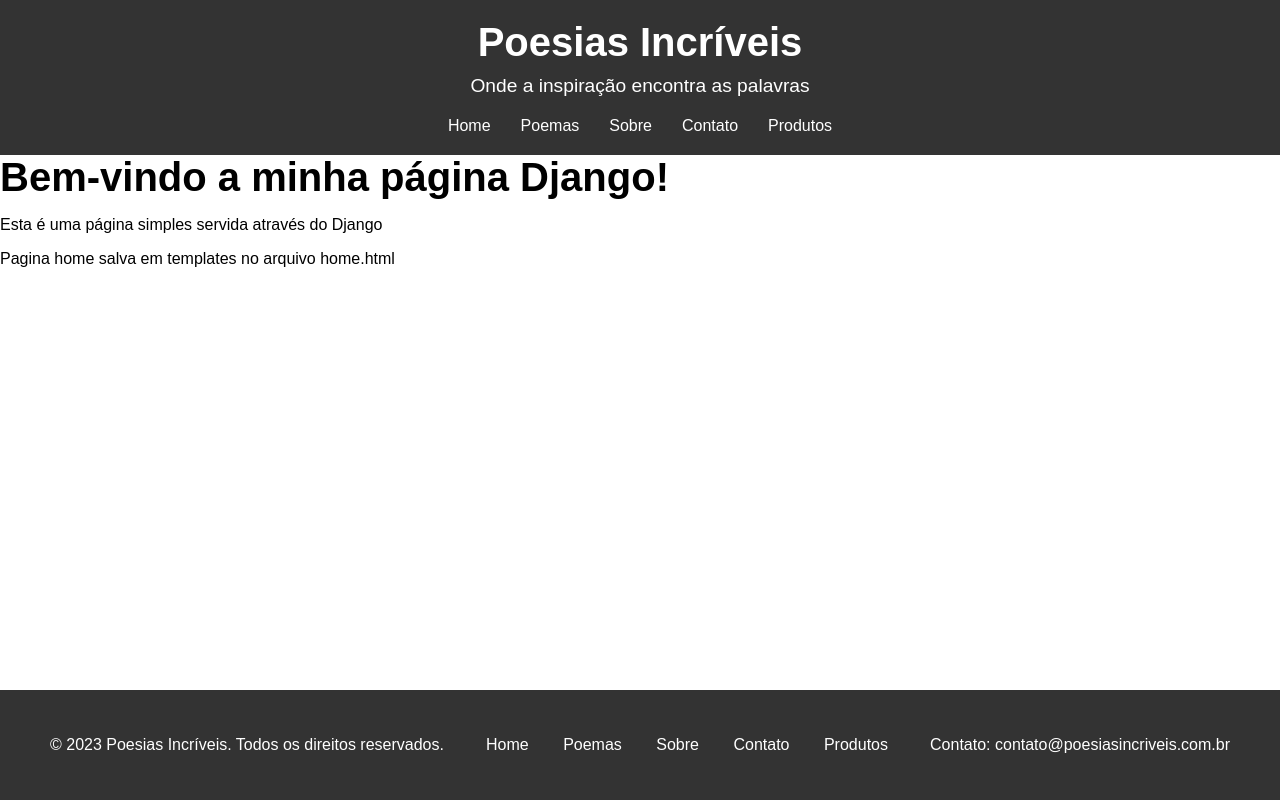
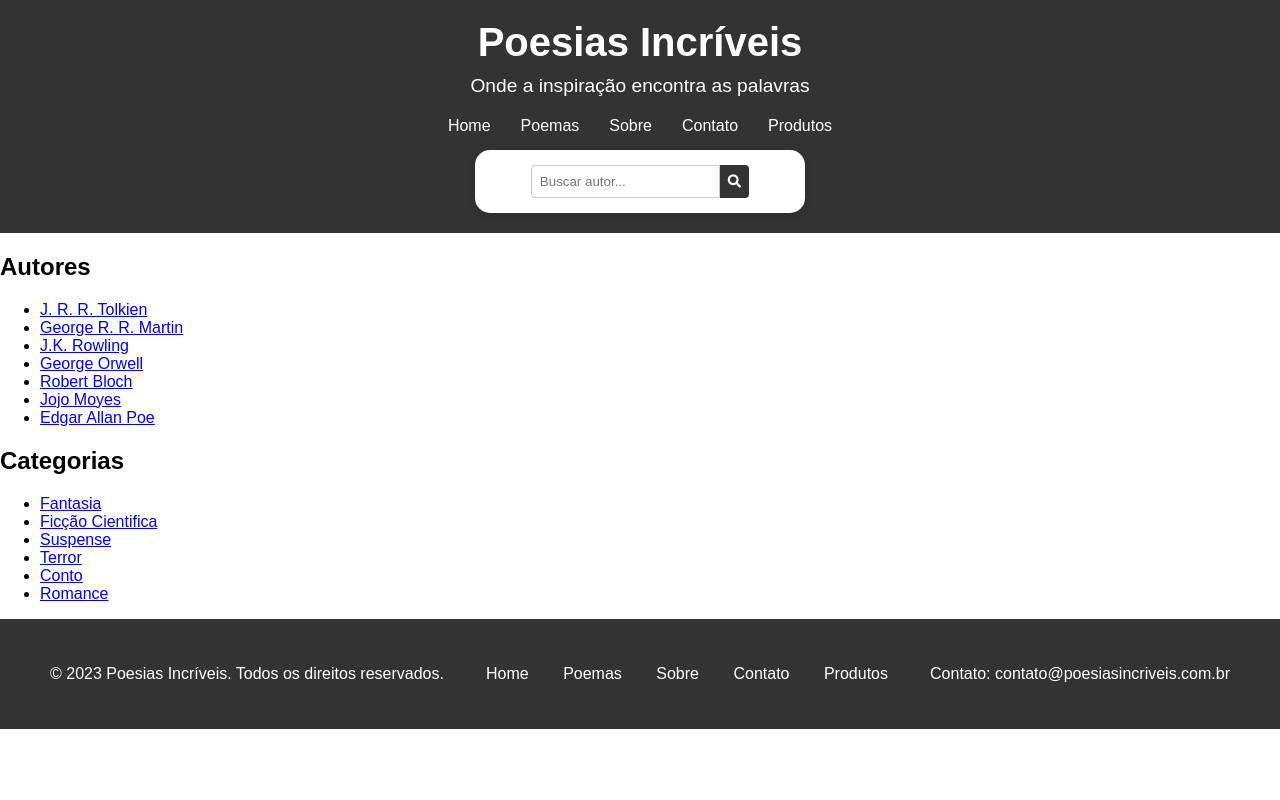
Before and after one commit to diegoefp/back-end-python, a Django app: page /home/ in a window 1280 px wide. Run offline with Django 5.2, Linux system fonts and the light colour scheme; data comes from the database, SQL or seed files in the repository; both versions use the stored data as it was after the commit.

Commit message:
search e novo header

```diff
--- a/poesias/templates/base_templates/base_ex.html
+++ b/poesias/templates/base_templates/base_ex.html
@@ -8,9 +8,9 @@
 </head>
 
 <body>
-    <header> {% block header %} Cabeçalho Padrão {% endblock %} </header>
+    <header> {% block header %} {% include 'base_templates/header.html' %} {% endblock %} </header>
     <main> {% block content %}  {% endblock %} </main>
-    <footer> {% block footer %}  Rodapé Padrão  {% endblock %} </footer>
+    <footer> {% block footer %}  {% include 'base_templates/footer.html' %}  {% endblock %} </footer>
 
 </body>
 
--- a/poesias/templates/base_templates/footer.html
+++ b/poesias/templates/base_templates/footer.html
@@ -14,7 +14,7 @@
             </div>
             <div class="footer-section">
                 <ul>
-                    <li><a href="/">Home</a></li>
+                    <li><a href="/home">Home</a></li>
                     <li><a href="/poema_detail">Poemas</a></li>
                     <li><a href="/sobre">Sobre</a></li>
                     <li><a href="/contato">Contato</a></li>
--- a/poesias/templates/base_templates/header.html
+++ b/poesias/templates/base_templates/header.html
@@ -5,6 +5,7 @@
     <meta charset="UTF-8">
     <meta name="viewport" content="width=device-width, initial-scale=1.0">
     <link rel="stylesheet" href="{% static 'poesias/css/header.css' %}">
+    <link rel="stylesheet" href="https://cdnjs.cloudflare.com/ajax/libs/font-awesome/5.15.3/css/all.min.css">
 </head>
 <body>
     <header>
@@ -13,13 +14,21 @@
             <p class="slogan">Onde a inspiração encontra as palavras</p>
             <nav>
                 <ul>
-                    <li><a href="/">Home</a></li>
+                    <li><a href="/home">Home</a></li>
                     <li><a href="/poema_detail">Poemas</a></li>
                     <li><a href="/sobre">Sobre</a></li>
                     <li><a href="/contato">Contato</a></li>
                     <li><a href="/produtos">Produtos</a></li>
                 </ul>
             </nav>
+            <div class="search-section">
+                <div class="wrapper">
+                    <form action="{% url 'search' %}" method="GET" class="search-form">
+                        <input type="search" name="query" placeholder="Buscar autor..." required>
+                        <button type="submit"><i class="fas fa-search"></i></button>
+                    </form>
+                </div>
+            </div>
         </div>
     </header>
 </body>
--- a/poesias/templates/home.html
+++ b/poesias/templates/home.html
@@ -1,18 +1,31 @@
 <!DOCTYPE html>
 <html lang="en">
+
 <head>
     <meta charset="UTF-8">
     <meta name="viewport" content="width=device-width, initial-scale=1.0">
-    <title>Minha Página</title>
+    <title>Minha pagina Home</title>
 </head>
+
 <body>
     {% include 'base_templates/header.html' %}
 
-    <h1>Bem-vindo a minha página Django!</h1>
-    <p>Esta é uma página simples servida através do Django</p>
-    <p>Pagina home salva em templates no arquivo home.html</p>
+
+    <h2>Autores</h2>
+    <ul>
+        {% for author in authors %}
+            <li><a href="{% url 'author_id' author.id %}">{{ author.name }}</a></li>
+        {% endfor %}
+    </ul>
+
+    <h2>Categorias</h2>
+    <ul>
+        {% for category in categories %}
+            <li><a href="{% url 'category_id' category.id %}">{{ category.name }}</a></li>
+        {% endfor %}
+    </ul>
 
     {% include 'base_templates/footer.html' %}
+</body>
 
-</body>
 </html>
--- a/poesias/urls.py
+++ b/poesias/urls.py
@@ -14,19 +14,25 @@ Including another URLconf
     1. Import the include() function: from django.urls import include, path
     2. Add a URL to urlpatterns:  path('blog/', include('blog.urls'))
 """
-from django.urls import path
-from poesias.views import my_view, user_view, root_view, home, contexto, produtos, contato, professor, pextends, poema_detail
+from django.contrib import admin
+from django.urls import path, include
+from poesias.views import my_view, root_view, user_view, home, contexto, produtos_view, contato_view, prof, pextends, poema_detail, category, author, category_404, search
 
 urlpatterns = [
+    path('home/', home),
     path('', root_view),
-    path('home/', home),
     path('sobre/', my_view),
     path('user/<str:username>/', user_view),
     path('contexto/', contexto),
-    path('produtos/', produtos),
-    path('contato/', contato),
-    path('professor/', professor),
+    path('produtos/', produtos_view),
+    path('contato/', contato_view),
+    path('prof/', prof),
     path('page_extends/', pextends),
     path('poema_detail/', poema_detail),
+    path('poemas/categorias/<int:category_id>', category, name='category_id'),
+    path('poemas/autor/<int:author_id>/', author, name='author_id'),
+    path('poemas/categorias404/<int:category_id>', category_404, name='category_id'),
+    path('search/', search, name='search'),
+
 
 ]
--- a/poesias/views.py
+++ b/poesias/views.py
@@ -1,11 +1,9 @@
-from django.shortcuts import render
-from django.http import HttpResponse
+from django.shortcuts import render, get_object_or_404, get_list_or_404
+from django.http import HttpResponse, Http404
 from faker import Faker
+from .models import Book, Author, Category
 
 # Create your views here.
-def home(request):
-    return render(request, 'home.html')
-
 def my_view(request):
     return render(request, 'sobre.html')
 
@@ -15,21 +13,32 @@ def user_view(request, username):
 def root_view(request):
     return HttpResponse("Estamos na raiz. porta 8000")
 
+def home(request):
+    authors = Author.objects.all()
+    categories = Category.objects.all()
+
+    return render(request, 'home.html', context={
+        'authors': authors,
+        'categories': categories
+    })
+
+
 def contexto(request):
-    context ={
-        'nome': 'joão',
+    # Dados que você quer passar para o template
+    context = {
+        'nome': 'João',
         'idade': 30,
         'hobbies': ['Leitura', 'Ciclismo', 'Cozinhar']
     }
     return render(request, 'contexto.html', context)
 
-def produtos(request):
+def produtos_view(request):
     return render(request, 'produtos.html')
 
-def contato(request):
+def contato_view(request):
     return render(request, 'contato.html')
 
-def professor(request):
+def prof(request):
     return render(request, 'professor.html')
 
 def pextends(request):
@@ -59,3 +68,59 @@ def make_poetry():
 def poema_detail(request):
     poetry = make_poetry()
     return render(request, 'poema_detail.html', {'poetry': poetry})
+
+
+def category(request, category_id):
+    books = Book.objects.filter(categories__id=category_id,)
+
+    if not books:
+        raise Http404("Not Found ")
+
+    return render(request, 'category.html', context={
+        'books': books,
+        'title': f'Categoria: {books.first().categories.all()[0]}'
+    })
+
+
+def author(request, author_id):
+    author_instance = get_object_or_404(Author, id=author_id)
+    books = Book.objects.filter(author=author_instance)
+
+    if not books:
+        raise Http404("Nenhum livro encontrado para este autor.")
+
+    return render(request, 'author.html', context={
+        'books': books,
+        'title': f'Autor: {author_instance.name}'
+    })
+
+
+def category_404(request, category_id):
+    books = get_list_or_404 (Book.objects.filter(categories__id=category_id,))
+
+    print("Books: ", books)
+    print("Books: ", books[0])
+    print("Books: ", books[0].categories.all()[0])
+
+
+    return render(request, 'category404.html', context={
+        'books': books,
+        'title': f'Categoria: {books[0].categories.all()[0]}'
+    })
+
+def search(request):
+    query = request.GET.get('query', '').strip()
+    # Supondo que estamos buscando autores pelo nome
+    autores = Author.objects.filter(name__icontains=query).order_by('-id')
+
+    # Se houver autores encontrados, busque os livros do primeiro autor encontrado
+    if autores.exists():
+        livros = Book.objects.filter(author=autores.first())
+    else:
+        livros = []
+
+    return render(request, 'search.html', {
+        'first': f'Busca por "{query}"',
+        'authors': autores,
+        'books': livros,
+    })
--- a/projeto/settings.py
+++ b/projeto/settings.py
@@ -104,9 +104,9 @@ AUTH_PASSWORD_VALIDATORS = [
 # Internationalization
 # https://docs.djangoproject.com/en/5.1/topics/i18n/
 
-LANGUAGE_CODE = 'en-us'
+LANGUAGE_CODE = 'pt-br'
 
-TIME_ZONE = 'UTC'
+TIME_ZONE = 'America/Sao_Paulo'
 
 USE_I18N = True
 
--- a/static/poesias/css/header.css
+++ b/static/poesias/css/header.css
@@ -33,6 +33,7 @@ nav ul {
     margin: 0;
     display: flex;
     justify-content: center;
+    margin-bottom: 15px;
 }
 
 nav ul li {
@@ -51,13 +52,54 @@ nav ul li a:hover {
 }
 
 
+/* Seção de Pesquisa */
+.search-section {
+    background: #fff;
+    padding: 15px;
+    max-width: 25%;
+    box-shadow: 0 4px 8px rgba(0,0,0,0.1);
+    margin: 0 auto;
+    border-radius: 15px;
+}
+
+.wrapper {
+    width: 90%;
+    margin: 0 auto;
+}
+
+.search-form {
+    display: flex;
+    justify-content: center;
+
+}
+
+.search-form input[type="search"] {
+    width: 70%;
+    padding: 0.5rem;
+    border: 1px solid #ccc;
+    border-radius: 4px 0 0 4px;
+}
+
+.search-form button {
+    padding: 0.5rem;
+    border: none;
+    background: #333;
+    color: #fff;
+    border-radius: 0 4px 4px 0;
+    cursor: pointer;
+}
+
+.search-form button:hover {
+    background: #555;
+}
+
+
 /* Estilo para o rodapé */
 footer {
     background-color: #333;
     color: white;
     padding: 20px 0;
     text-align: center;
-    position: fixed;
     width: 100%;
     bottom: 0;
 }
```
Also changed, not shown: poesias/templates/author.html (added, +22 -0 lines), poesias/templates/category.html (added, +12 -0 lines), poesias/templates/category404.html (added, +22 -0 lines), poesias/templates/search.html (added, +53 -0 lines), static/poesias/css/style.css (added, +49 -0 lines), db.sqlite3, media/book_covers/comoeuera.jpg (added), media/book_covers/corvo.jpg (added), media/book_covers/psicose.jpg (added).
